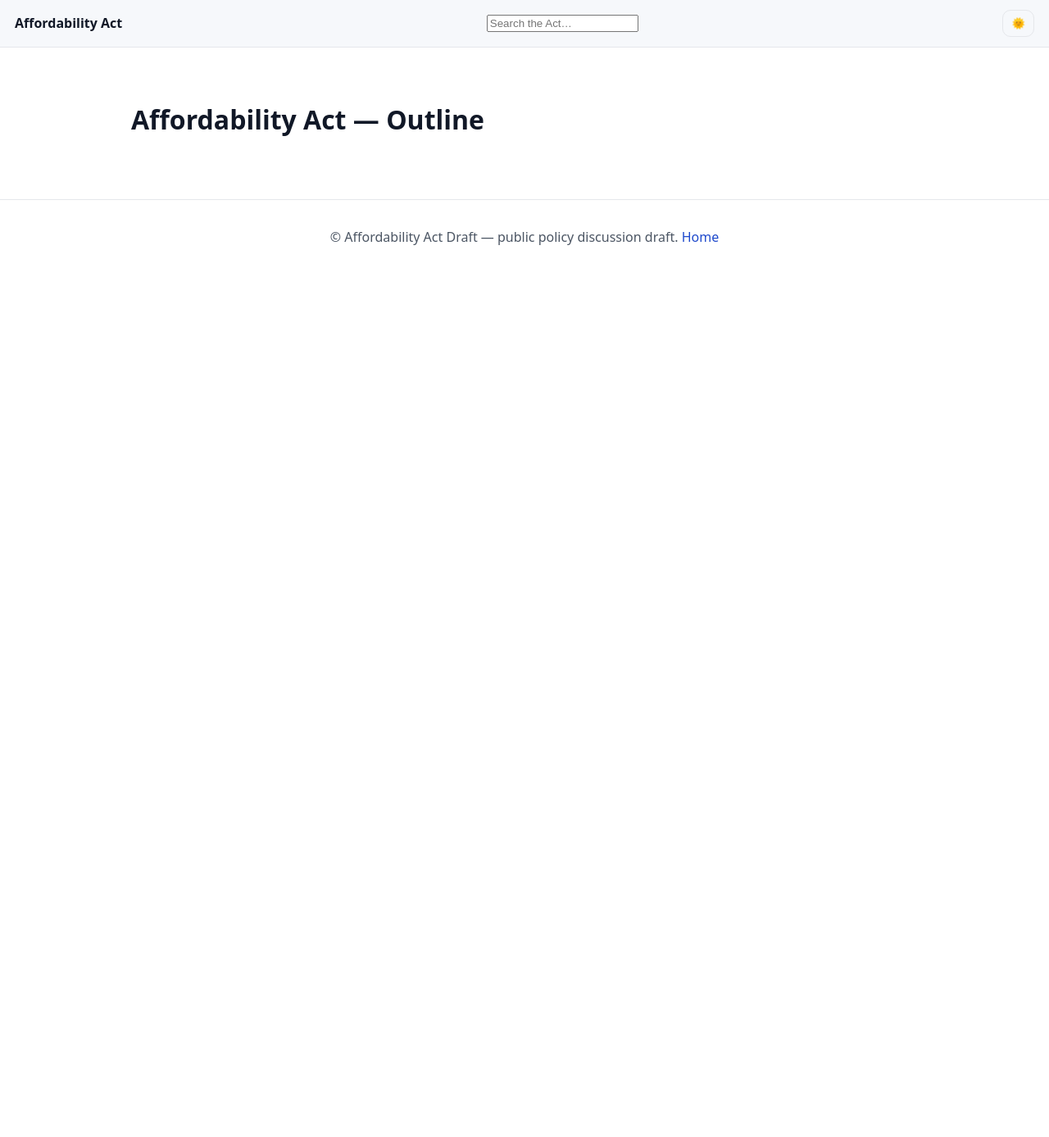
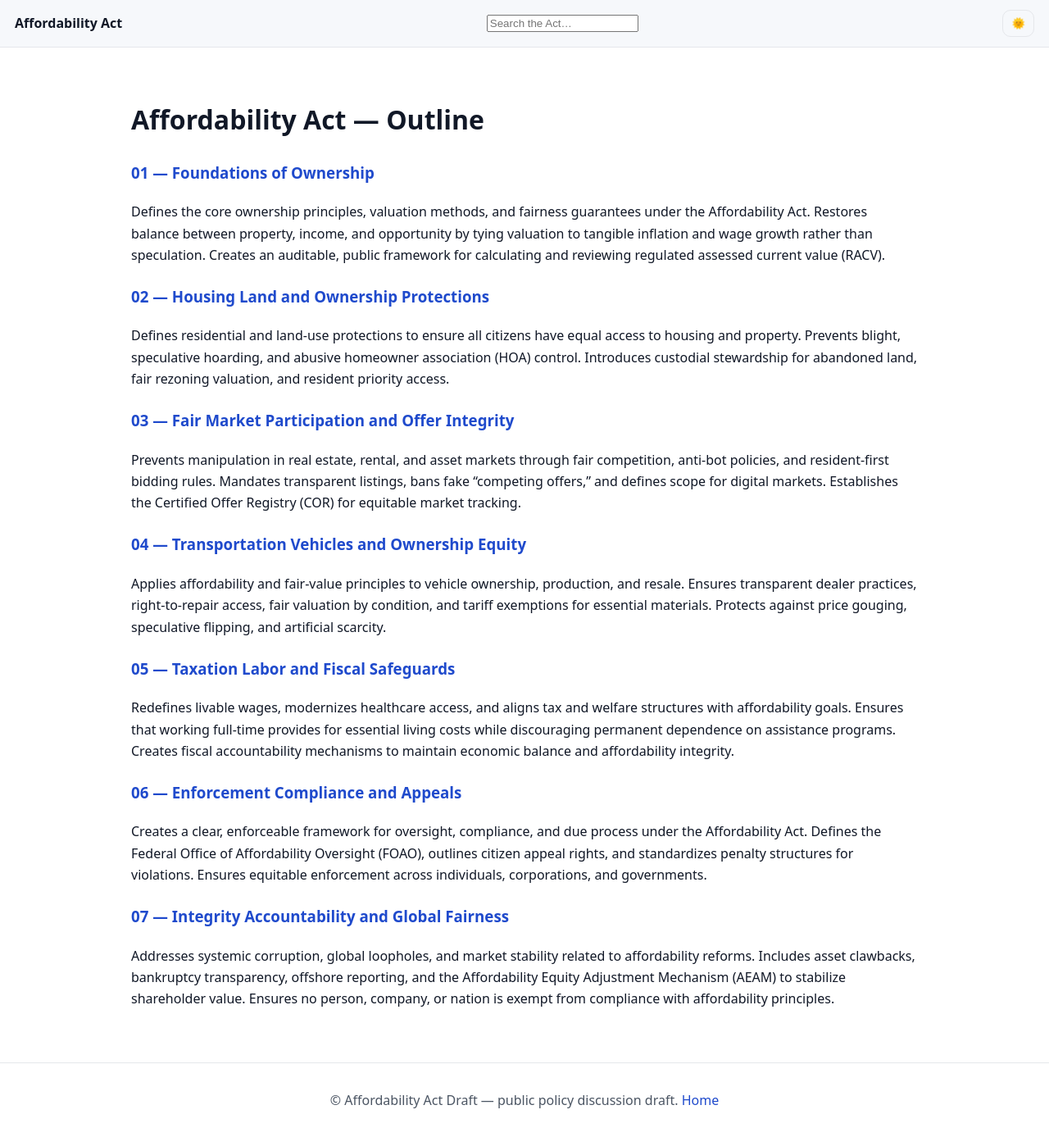
Before and after one commit to cFerg/Affordability-Act, a Jekyll site: the page built from policy/outline.md, in a window 1280 px wide and 1387 px high. Shown: the whole window at 82% size. Built offline with Jekyll 4.4.1, drawn with Linux system fonts in a browser that asks for light colours; our own code applies the rules of GitHub Pages for plain Markdown files.

Commit message:
chore(docs): refresh section index & outline

```diff
--- a/policy/outline.md
+++ b/policy/outline.md
@@ -1,3 +1,50 @@
 # Affordability Act — Outline
 <!--\s*BEGIN:SECTION_OUTLINE\s*-->
+### [01 — Foundations of Ownership](/policy/sections/01_Foundations_of_Ownership/)
+
+Defines the core ownership principles, valuation methods, and fairness guarantees under the Affordability Act.
+Restores balance between property, income, and opportunity by tying valuation to tangible inflation and wage growth rather than speculation.
+Creates an auditable, public framework for calculating and reviewing regulated assessed current value (RACV).
+
+
+### [02 — Housing Land and Ownership Protections](/policy/sections/02_Housing_Land_and_Ownership_Protections/)
+
+Defines residential and land-use protections to ensure all citizens have equal access to housing and property.
+Prevents blight, speculative hoarding, and abusive homeowner association (HOA) control.
+Introduces custodial stewardship for abandoned land, fair rezoning valuation, and resident priority access.
+
+
+### [03 — Fair Market Participation and Offer Integrity](/policy/sections/03_Fair_Market_Participation_and_Offer_Integrity/)
+
+Prevents manipulation in real estate, rental, and asset markets through fair competition, anti-bot policies, and resident-first bidding rules.
+Mandates transparent listings, bans fake “competing offers,” and defines scope for digital markets.
+Establishes the Certified Offer Registry (COR) for equitable market tracking.
+
+
+### [04 — Transportation Vehicles and Ownership Equity](/policy/sections/04_Transportation_Vehicles_and_Ownership_Equity/)
+
+Applies affordability and fair-value principles to vehicle ownership, production, and resale.
+Ensures transparent dealer practices, right-to-repair access, fair valuation by condition, and tariff exemptions for essential materials.
+Protects against price gouging, speculative flipping, and artificial scarcity.
+
+
+### [05 — Taxation Labor and Fiscal Safeguards](/policy/sections/05_Taxation_Labor_and_Fiscal_Safeguards/)
+
+Redefines livable wages, modernizes healthcare access, and aligns tax and welfare structures with affordability goals.
+Ensures that working full-time provides for essential living costs while discouraging permanent dependence on assistance programs.
+Creates fiscal accountability mechanisms to maintain economic balance and affordability integrity.
+
+
+### [06 — Enforcement Compliance and Appeals](/policy/sections/06_Enforcement_Compliance_and_Appeals/)
+
+Creates a clear, enforceable framework for oversight, compliance, and due process under the Affordability Act.
+Defines the Federal Office of Affordability Oversight (FOAO), outlines citizen appeal rights, and standardizes penalty structures for violations.
+Ensures equitable enforcement across individuals, corporations, and governments.
+
+
+### [07 — Integrity Accountability and Global Fairness](/policy/sections/07_Integrity_Accountability_and_Global_Fairness/)
+
+Addresses systemic corruption, global loopholes, and market stability related to affordability reforms.
+Includes asset clawbacks, bankruptcy transparency, offshore reporting, and the Affordability Equity Adjustment Mechanism (AEAM) to stabilize shareholder value.
+Ensures no person, company, or nation is exempt from compliance with affordability principles.
 <!--\s*END:SECTION_OUTLINE\s*-->
```
